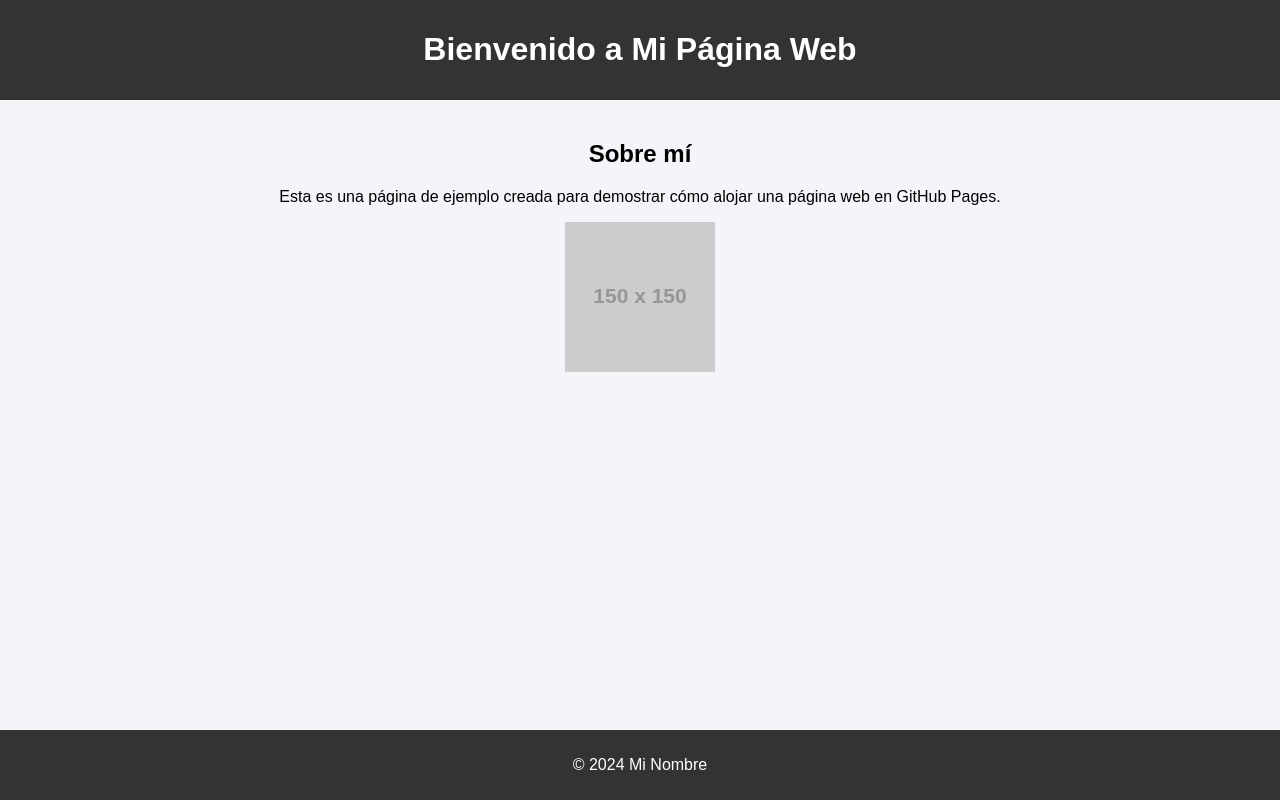
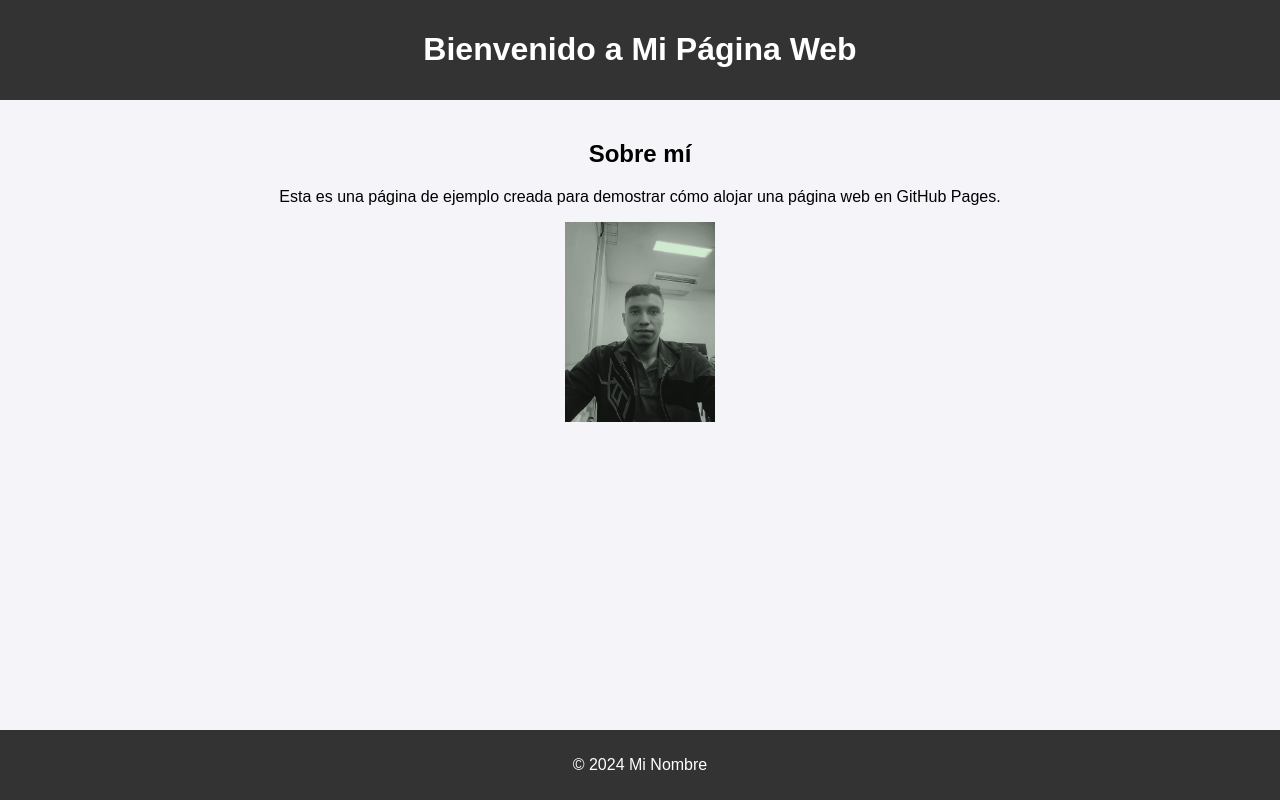
Before and after one commit to LedvinNar/inicio-proyecto, a plain HTML site: page index.html in a window 1280 px wide. Drawn offline with Linux system fonts and the light colour scheme; placeholder pictures from the web are drawn by us; files whose address does not match are found by name.

Commit message:
Agregada una foto

```diff
--- a/index.html
+++ b/index.html
@@ -20,6 +20,9 @@ padding: 10px 0;
 main {
     padding: 20px;
 }
+main img {
+    width: 150px; /* Ajusta este valor según sea necesario */
+}
 footer {
     background-color: #333;
     color: #fff;
@@ -37,7 +40,7 @@ bottom: 0;
 <main>
 <h2>Sobre mí</h2>
 <p>Esta es una página de ejemplo creada para demostrar cómo alojar una página web en GitHub Pages.</p>
-<img src="https://via.placeholder.com/150" alt="Imagen de ejemplo" />
+<img src="C:\Proyecto web de Git\Proyecto\imagen\Imagen de WhatsApp 2024-08-02 a las 18.30.32_1961ebc4.jpg" alt="Imagen de ejemplo" />
 </main>
 <footer>
 <p>© 2024 Mi Nombre</p>
```
Also changed, not shown: css/styles.css (added), imagen/Imagen de WhatsApp 2024-08-02 a las 18.30.32_1961ebc4.jpg (added), js/scripts.js (added). Lines whose indentation alone changed are shown as unchanged.
